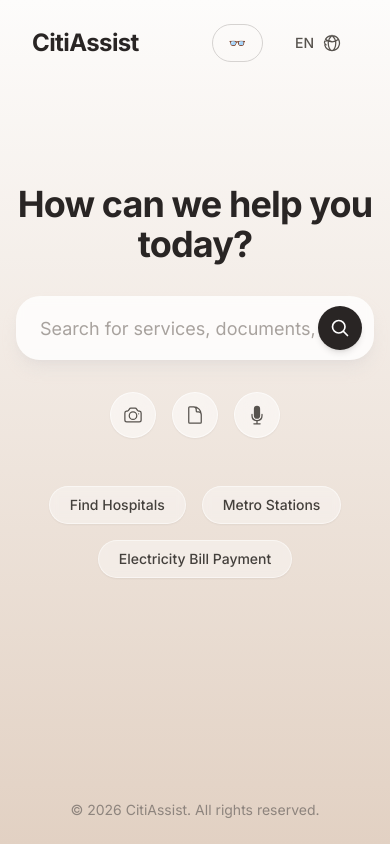
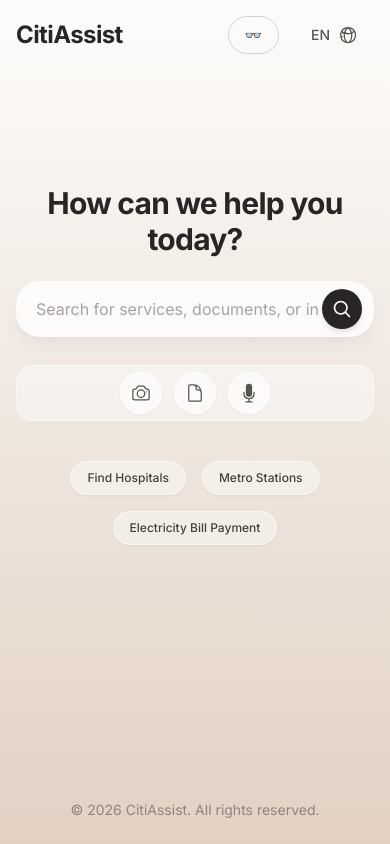
Before and after one commit to teja16asv/CitiAssist-Final, a React (Vite) app: page / in a window 390 px wide. Built offline with nearby package versions, Linux system fonts and the light colour scheme; no server answers.

Commit message:
Force mobile-first layout for search bar

```diff
--- a/src/components/Header.jsx
+++ b/src/components/Header.jsx
@@ -20,7 +20,7 @@ const Header = ({ isSeniorMode, toggleSeniorMode }) => {
     };
 
     return (
-        <header className="flex justify-between items-center py-6 px-8 max-w-7xl mx-auto w-full">
+        <header className="flex justify-between items-center py-4 px-4 md:py-6 md:px-8 max-w-7xl mx-auto w-full">
             <div className="flex items-center gap-2">
                 <h1 className="text-2xl font-bold tracking-tight text-stone-800">
                     {t('appTitle')}
--- a/src/pages/LandingPage.jsx
+++ b/src/pages/LandingPage.jsx
@@ -333,10 +333,10 @@ const LandingPage = ({ isSeniorMode }) => {
     };
 
     // Dynamic Classes based on Senior Mode
-    const containerClasses = isSeniorMode ? "space-y-12 py-10" : "space-y-8";
-    const titleClasses = isSeniorMode ? "text-5xl md:text-7xl leading-tight" : "text-4xl md:text-5xl tracking-tight";
-    const inputClasses = isSeniorMode ? "h-24 text-2xl pl-8" : "h-16 text-lg pl-6";
-    const buttonClasses = isSeniorMode ? "p-5" : "p-3";
+    const containerClasses = isSeniorMode ? "space-y-8 py-6 md:py-10" : "space-y-6 md:space-y-8";
+    const titleClasses = isSeniorMode ? "text-3xl md:text-5xl md:text-7xl leading-tight" : "text-3xl md:text-4xl md:text-5xl tracking-tight";
+    const inputClasses = isSeniorMode ? "h-20 text-xl pl-6" : "h-14 md:h-16 text-base md:text-lg pl-5 md:pl-6";
+    const buttonClasses = isSeniorMode ? "p-4" : "p-2.5 md:p-3";
     const iconSize = isSeniorMode ? "w-8 h-8" : "w-5 h-5";
     const responseTextClasses = isSeniorMode ? "text-2xl leading-relaxed font-medium" : "";
 
@@ -378,14 +378,14 @@ const LandingPage = ({ isSeniorMode }) => {
                         </div>
 
                         {/* Action Buttons:
-                            - Mobile (Default): Flex Row Below Input
-                            - Desktop (md:): Absolute Inside Input (unless Senior Mode is ON)
+                            - Mobile: Integrated row below input with backdrop
+                            - Desktop: Absolute inside input
                         */}
-                        <div className={`flex justify-center gap-4 transition-all duration-300
+                        <div className={`flex justify-center gap-3 transition-all duration-300
                             ${isSeniorMode
-                                ? 'flex-row mt-6 scale-110' // Senior Mode: Always below, larger
-                                : 'mt-4 md:mt-0 md:absolute md:right-16 md:top-1/2 md:-translate-y-1/2' // Normal: Below on mobile, Inside on Desktop
-                            }`}>
+                                ? 'flex-row mt-4 scale-100'
+                                : 'mt-3 md:mt-0 md:absolute md:right-16 md:top-1/2 md:-translate-y-1/2'
+                            } ${!isSeniorMode && 'p-1.5 rounded-2xl bg-white/40 backdrop-blur-sm border border-white/40 md:bg-transparent md:border-0 md:backdrop-blur-none md:p-0'}`}>
 
                             {/* Hidden File Inputs */}
                             <input
@@ -542,7 +542,7 @@ const LandingPage = ({ isSeniorMode }) => {
                     {Object.values(t('quickLinks', { returnObjects: true })).map((item) => (
                         <button key={item}
                             onClick={() => setQuery(item)}
-                            className={`rounded-full bg-white/40 hover:bg-white/70 border border-white/50 text-stone-700 font-medium transition-all backdrop-blur-sm shadow-sm hover:shadow-md ${isSeniorMode ? 'px-8 py-4 text-xl' : 'px-5 py-2 text-sm'}`}
+                            className={`rounded-full bg-white/40 hover:bg-white/70 border border-white/50 text-stone-700 font-medium transition-all backdrop-blur-sm shadow-sm hover:shadow-md active:scale-95 ${isSeniorMode ? 'px-6 py-3 text-lg' : 'px-4 py-2 text-xs md:text-sm'}`}
                         >
                             {item}
                         </button>
```
